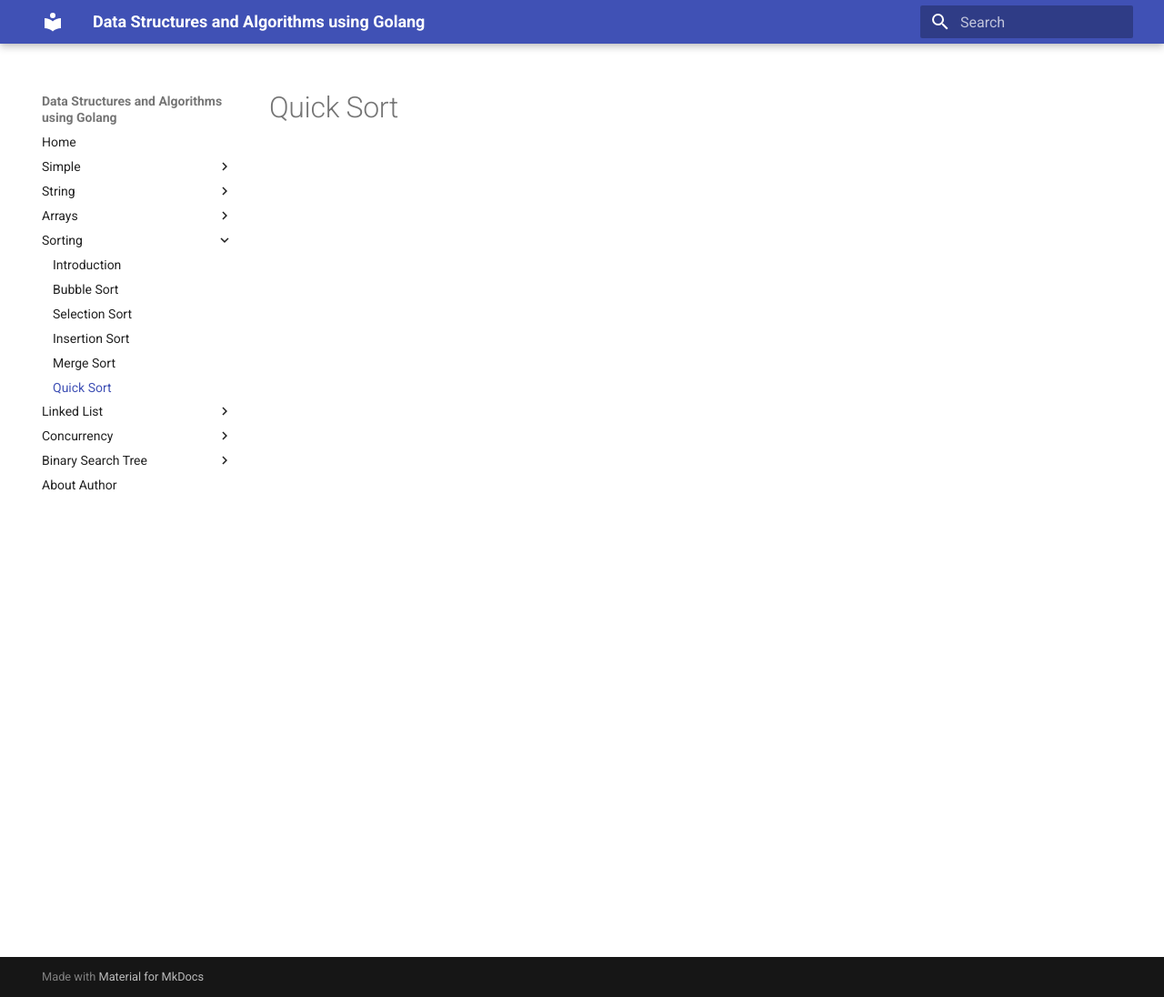
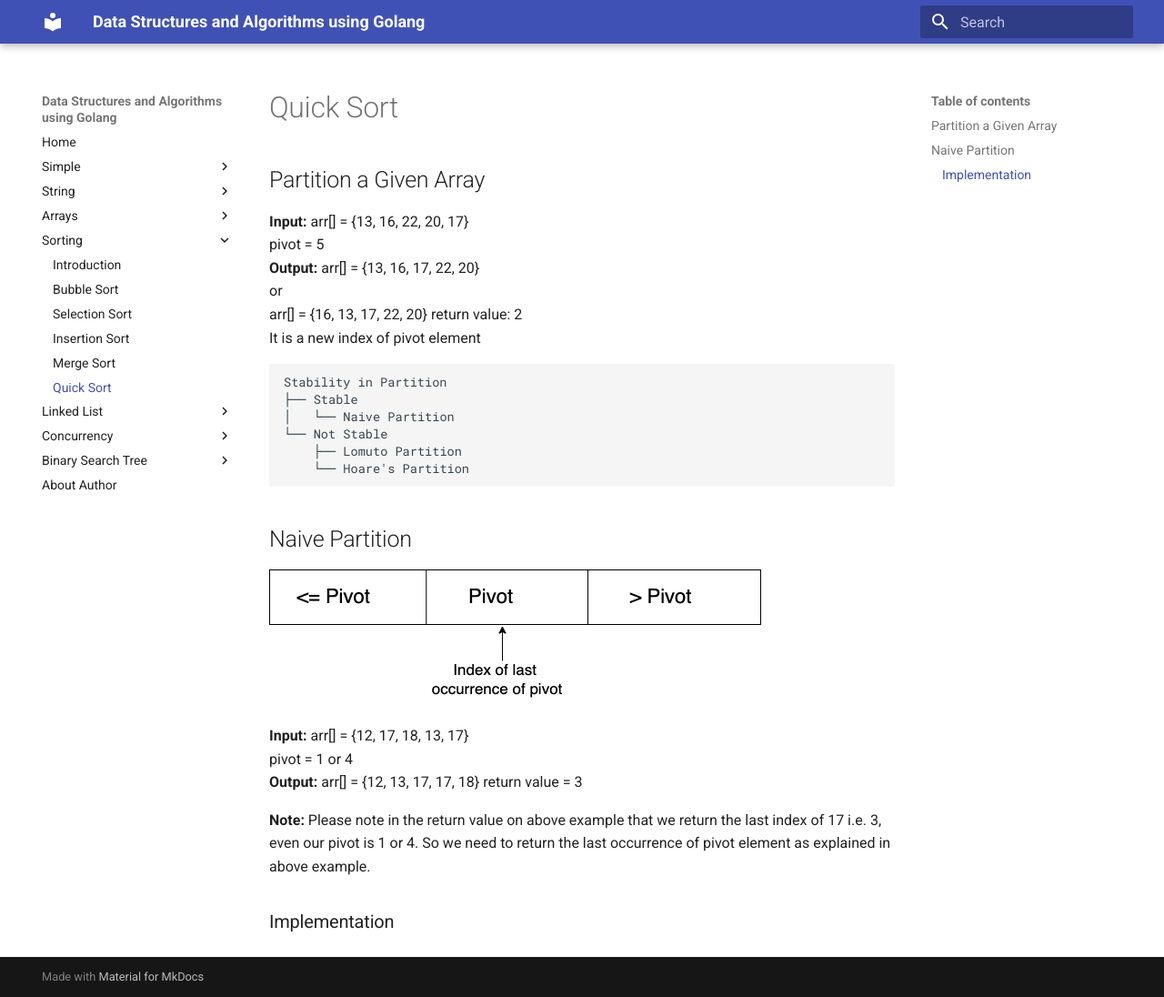
Before and after one commit to prithvipal/golang-dsa, an MkDocs documentation site: the page built from docs/sorting/quick_sort.md, in a window 1280 px wide and 1096 px high. Shown: the whole window at 91% size. Built offline with MkDocs 1.6.1 and Material for MkDocs 9.7.7, drawn with Linux system fonts in a browser that asks for light colours.

Commit message:
quick sort

````diff
--- a/docs/sorting/quick_sort.md
+++ b/docs/sorting/quick_sort.md
@@ -1 +1,32 @@
 # Quick Sort
+
+## Partition a Given Array
+
+**Input:** arr[] = {13, 16, 22, 20, 17} </br>
+pivot = 5 </br>
+**Output:** arr[] = {13, 16, 17, 22, 20}  </br>
+or </br>
+arr[] = {16, 13, 17, 22, 20}
+return value: 2 </br>
+It is a new index of pivot element
+```
+Stability in Partition
+├── Stable
+│   └── Naive Partition
+└── Not Stable
+    ├── Lomuto Partition
+    └── Hoare's Partition
+```
+
+## Naive Partition
+
+![](docs/naive_partition.png)
+
+**Input:** arr[] = {12, 17, 18, 13, 17} </br>
+pivot = 1 or 4 </br>
+**Output:** arr[] = {12, 13, 17, 17, 18}
+return value = 3</br>
+
+**Note:** Please note in the return value on above example that we return the last index of 17 i.e. 3, even our pivot is 1 or 4. So we  need to return the last occurrence of pivot element as explained in above example.
+
+### Implementation
````
Also changed, not shown: docs/sorting/docs/naive_partition.png (added), 2 other files.
